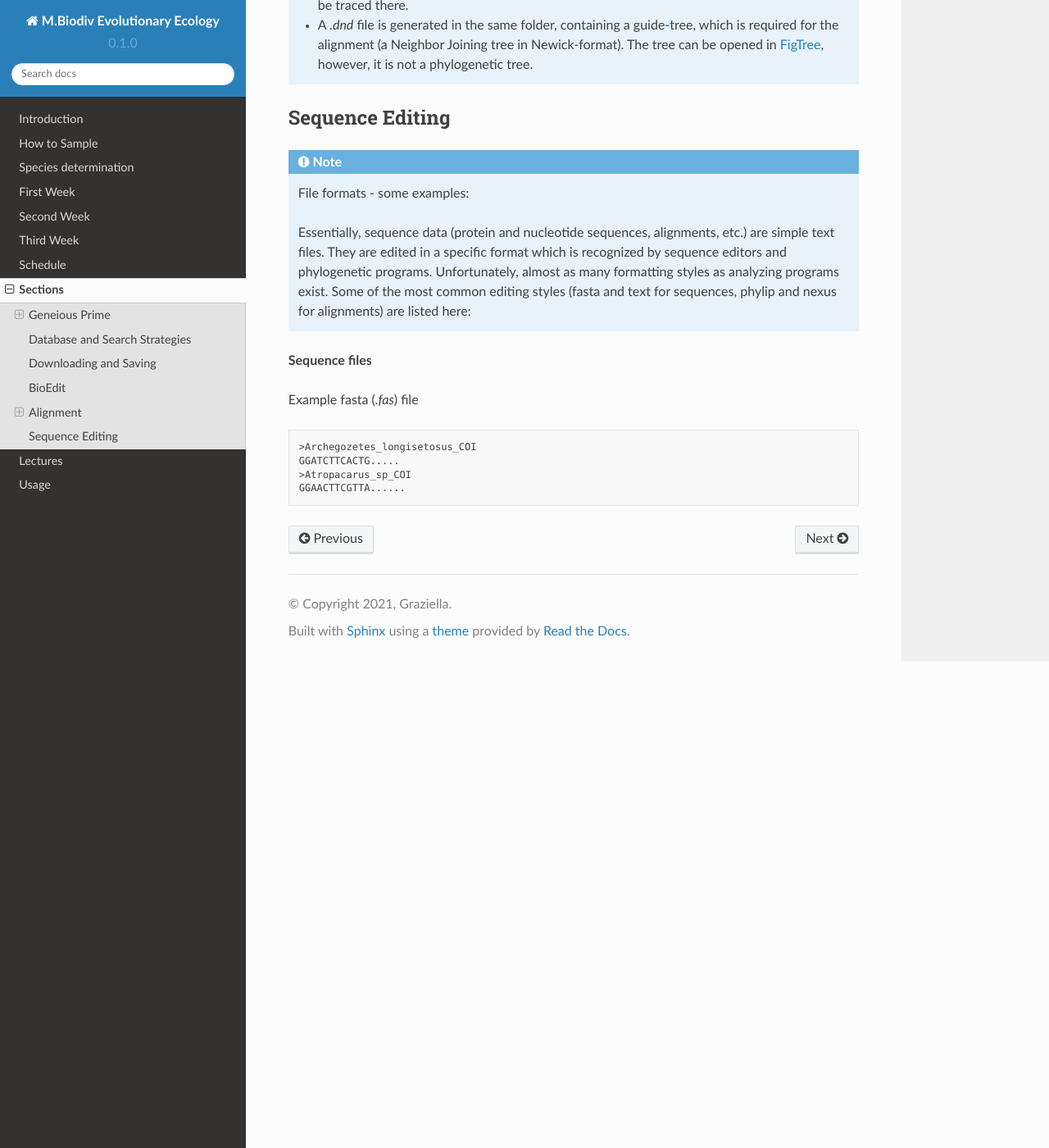
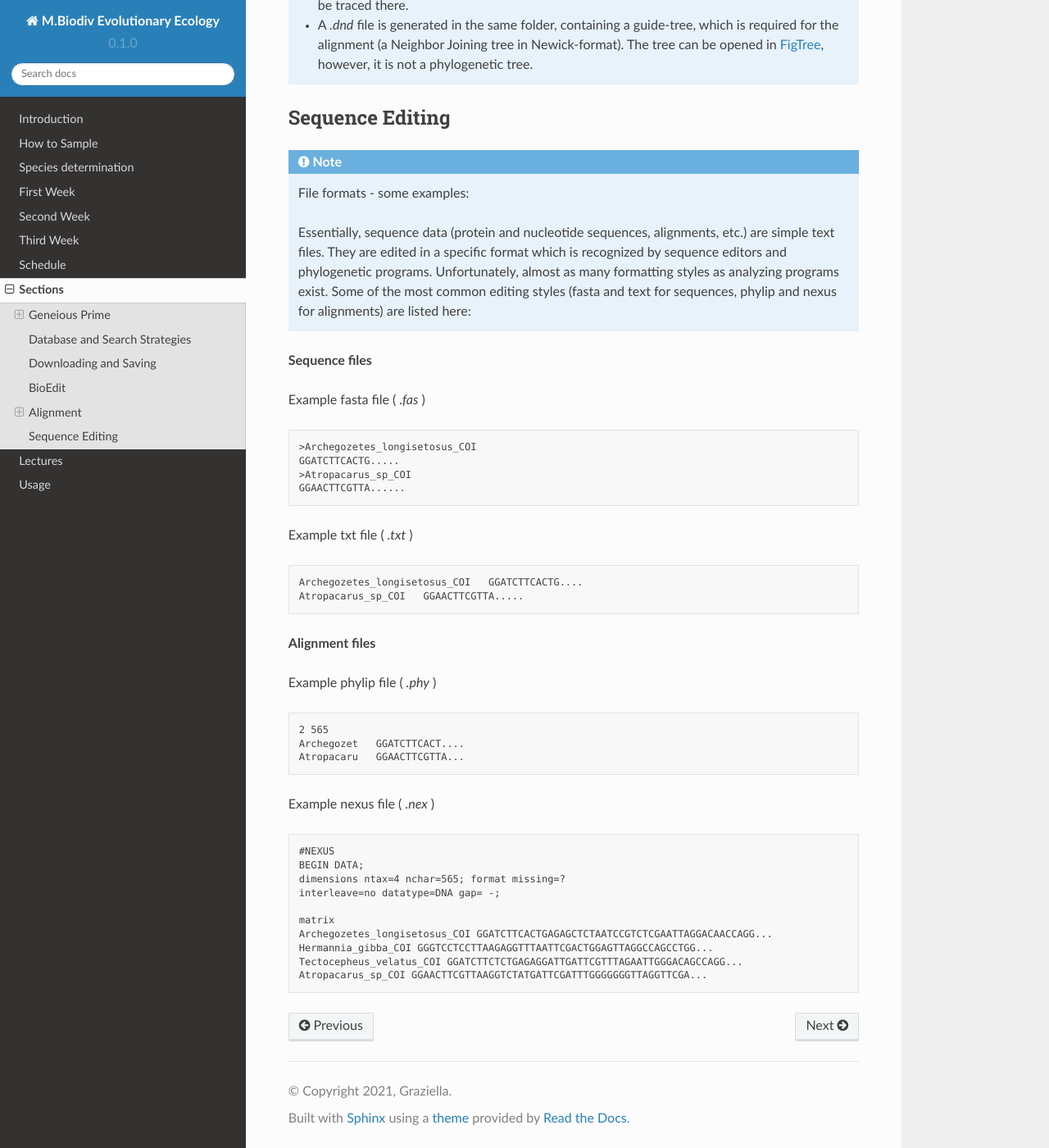
Before and after one commit to bheimbu/evolutionary_ecology, a Sphinx documentation site: the page built from docs/source/section.rst, in a window 1280 px wide and 1400 px high, scrolled down 17202 px. Shown: the whole window at 82% size. Built offline with Sphinx 7.4.7 and the Read the Docs theme 2.0.0, drawn with Linux system fonts in a browser that asks for light colours.

Commit message:
Update section.rst

```diff
--- a/docs/source/section.rst
+++ b/docs/source/section.rst
@@ -310,7 +310,7 @@ Sequence Editing
 
 **Sequence files**
 
-Example fasta (`.fas`) file
+Example fasta file ( `.fas` )
 
 .. code:: text
 
@@ -318,3 +318,36 @@ Example fasta (`.fas`) file
   GGATCTTCACTG.....
   >Atropacarus_sp_COI
   GGAACTTCGTTA......
+
+Example txt file ( `.txt` )
+
+.. code:: text
+
+  Archegozetes_longisetosus_COI   GGATCTTCACTG....
+  Atropacarus_sp_COI   GGAACTTCGTTA.....
+
+**Alignment files**
+
+Example phylip file ( `.phy` )
+
+.. code:: text
+
+  2 565
+  Archegozet   GGATCTTCACT....
+  Atropacaru   GGAACTTCGTTA...
+
+
+Example nexus file ( `.nex` )
+
+.. code:: text
+
+  #NEXUS
+  BEGIN DATA;
+  dimensions ntax=4 nchar=565; format missing=?
+  interleave=no datatype=DNA gap= -;
+
+  matrix
+  Archegozetes_longisetosus_COI GGATCTTCACTGAGAGCTCTAATCCGTCTCGAATTAGGACAACCAGG...
+  Hermannia_gibba_COI GGGTCCTCCTTAAGAGGTTTAATTCGACTGGAGTTAGGCCAGCCTGG...
+  Tectocepheus_velatus_COI GGATCTTCTCTGAGAGGATTGATTCGTTTAGAATTGGGACAGCCAGG...
+  Atropacarus_sp_COI GGAACTTCGTTAAGGTCTATGATTCGATTTGGGGGGGTTAGGTTCGA...
```
